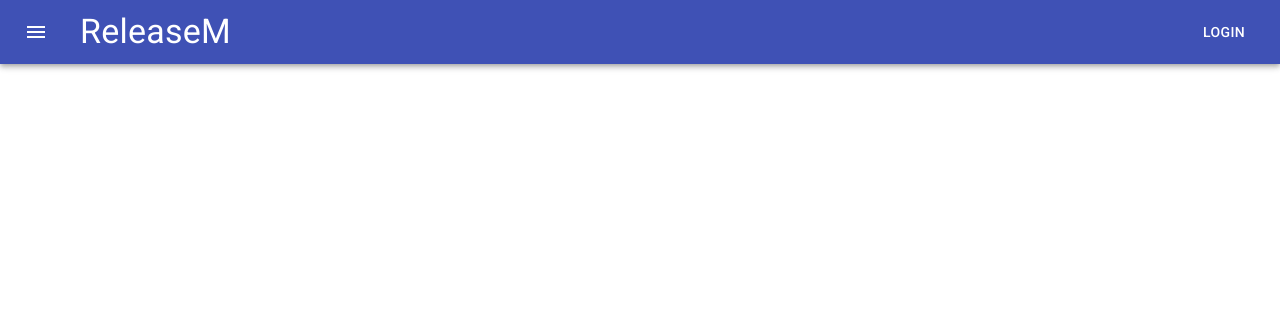
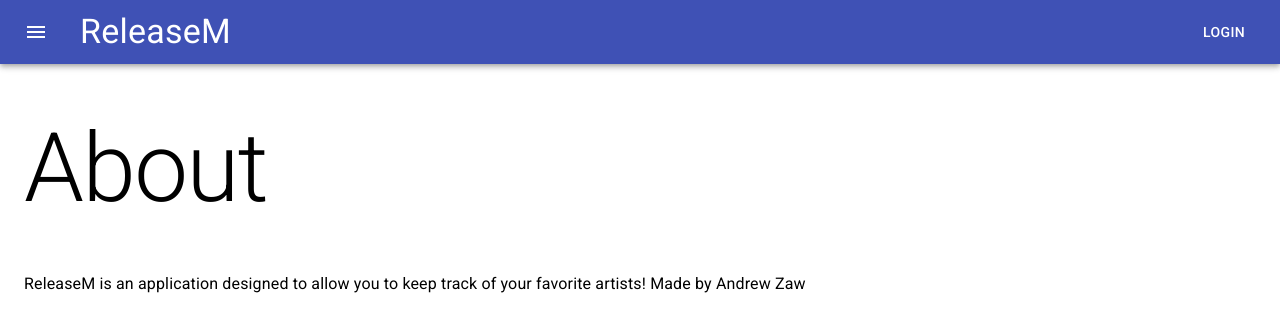
Before and after one commit to AndrewZaw/ReleaseM, a React (Create React App) app in the folder frontend/: page /about in a window 1280 px wide. Shown: the top 332 px of the page. Built offline with nearby package versions, Linux system fonts and the light colour scheme.

Commit message:
About and Settings page

```diff
--- a/frontend/src/App.js
+++ b/frontend/src/App.js
@@ -1,6 +1,6 @@
 import React from 'react';
 import { AppBar } from './components';
-import { Home, Login, Register, Songs, Artists } from './scenes';
+import { Home, Login, Register, Songs, Artists, About, Settings } from './scenes';
 import './App.css';
 import 'typeface-roboto';
 import { BrowserRouter as Router, Switch, Route } from 'react-router-dom';
@@ -16,7 +16,8 @@ function App() {
           <Route path="/register" component={Register} />
           <Route path="/songs" component={Songs} />
           <Route path="/artists" component={Artists} />
-          <Route path="/about" />
+          <Route path="/settings" component={Settings} />
+          <Route path="/about" component={About} />
         </Switch>
       </div>
     </Router>
--- a/frontend/src/components/AppBar.js
+++ b/frontend/src/components/AppBar.js
@@ -1,24 +1,14 @@
 import React, { Component } from 'react';
 import { withStyles } from '@material-ui/core/styles';
 import MaterialAppBar from '@material-ui/core/AppBar';
-import {
-  Toolbar,
-  Typography,
-  Button,
-  IconButton,
-  Drawer,
-  List,
-  Divider,
-  ListItem,
-  ListItemIcon,
-  ListItemText
-} from '@material-ui/core';
+import { Toolbar, Typography, Button, IconButton, Drawer, List, Divider, ListItem, ListItemIcon, ListItemText } from '@material-ui/core';
 import { Inbox, Menu, Settings } from '@material-ui/icons';
 import { Link } from 'react-router-dom';
 
 const styles = theme => ({
   root: {
-    flexGrow: 1
+    flexGrow: 1,
+    marginBottom: '3em'
   },
   menuButton: {
     marginRight: 20
@@ -39,20 +29,17 @@ class AppBar extends Component {
   };
 
   toggleDrawer = open => event => {
-    if (
-      event.type === 'keydown' &&
-      (event.key === 'Tab' || event.key === 'Shift')
-    ) {
+    if (event.type === 'keydown' && (event.key === 'Tab' || event.key === 'Shift')) {
       return;
     }
 
     this.setState({ drawerOpen: open });
   };
 
-  renderListItem(text, icon) {
+  renderListItem(text, icon, link) {
     const { classes } = this.props;
     return (
-      <ListItem button key={text}>
+      <ListItem button key={text} component={Link} to={link}>
         <ListItemText primary={text} />
         <ListItemIcon className={classes.listItemIcon}>{icon}</ListItemIcon>
       </ListItem>
@@ -63,22 +50,16 @@ class AppBar extends Component {
     const { classes } = this.props;
     const listText = ['Settings', 'About'];
     const listIcons = [<Settings />];
-    const listTextAndIcons = listText.map((text, i) => ({
+    const listLinks = ['/settings', '/about'];
+    const list = listText.map((text, i) => ({
       text: text,
-      icon: listIcons[i]
+      icon: listIcons[i],
+      link: listLinks[i]
     }));
+
     return (
-      <div
-        className={classes.list}
-        role="presentation"
-        onClick={this.toggleDrawer(false)}
-        onKeyDown={this.toggleDrawer(false)}
-      >
-        <List>
-          {listTextAndIcons.map(listItem =>
-            this.renderListItem(listItem.text, listItem.icon)
-          )}
-        </List>
+      <div className={classes.list} role="presentation" onClick={this.toggleDrawer(false)} onKeyDown={this.toggleDrawer(false)}>
+        <List>{list.map(listItem => this.renderListItem(listItem.text, listItem.icon, listItem.link))}</List>
       </div>
     );
   }
@@ -92,22 +73,11 @@ class AppBar extends Component {
         </Drawer>
         <MaterialAppBar position="static">
           <Toolbar>
-            <IconButton
-              onClick={this.toggleDrawer(true)}
-              edge="start"
-              className={classes.menuButton}
-              color="inherit"
-              aria-label="menu"
-            >
+            <IconButton onClick={this.toggleDrawer(true)} edge="start" className={classes.menuButton} color="inherit" aria-label="menu">
               <Menu />
             </IconButton>
 
-            <Typography
-              component={Link}
-              to="/"
-              variant="h4"
-              className={classes.title}
-            >
+            <Typography component={Link} to="/" variant="h4" className={classes.title}>
               ReleaseM
             </Typography>
             <Button color="inherit" component={Link} to="/login">
--- a/frontend/src/scenes/about/About.js
+++ b/frontend/src/scenes/about/About.js
@@ -1,10 +1,25 @@
 import React, { Component } from 'react';
-import { Container } from '@material-ui/core';
+import { withStyles } from '@material-ui/core/styles';
+import { Container, Typography } from '@material-ui/core';
+
+const styles = theme => ({
+  title: {
+    marginBottom: '0.5em'
+  }
+});
 
 class About extends Component {
   render() {
-    return <Container>About page</Container>;
+    const { classes } = this.props;
+    return (
+      <Container className={classes.root}>
+        <Typography variant="h1" className={classes.title}>
+          About
+        </Typography>
+        <Typography>ReleaseM is an application designed to allow you to keep track of your favorite artists! Made by Andrew Zaw</Typography>
+      </Container>
+    );
   }
 }
 
-export default About;
+export default withStyles(styles)(About);
--- a/frontend/src/scenes/index.js
+++ b/frontend/src/scenes/index.js
@@ -4,5 +4,6 @@ import Register from './register/Register';
 import About from './about/About';
 import Songs from './songs/Songs';
 import Artists from './artists/Artists';
+import Settings from './settings/Settings';
 
-export { Login, Home, Register, About, Songs, Artists };
+export { Login, Home, Register, About, Songs, Artists, Settings };
--- /dev/null
+++ b/frontend/src/scenes/settings/Settings.js
@@ -0,0 +1,10 @@
+import React, { Component } from 'react';
+import { Container } from '@material-ui/core';
+
+class Settings extends Component {
+  render() {
+    return <Container>Settings page</Container>;
+  }
+}
+
+export default Settings;
```
